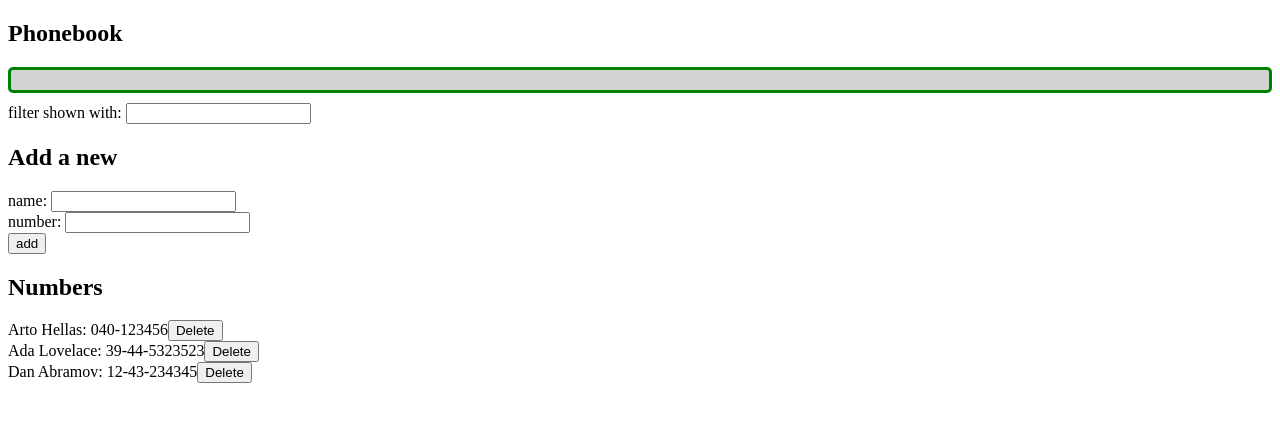
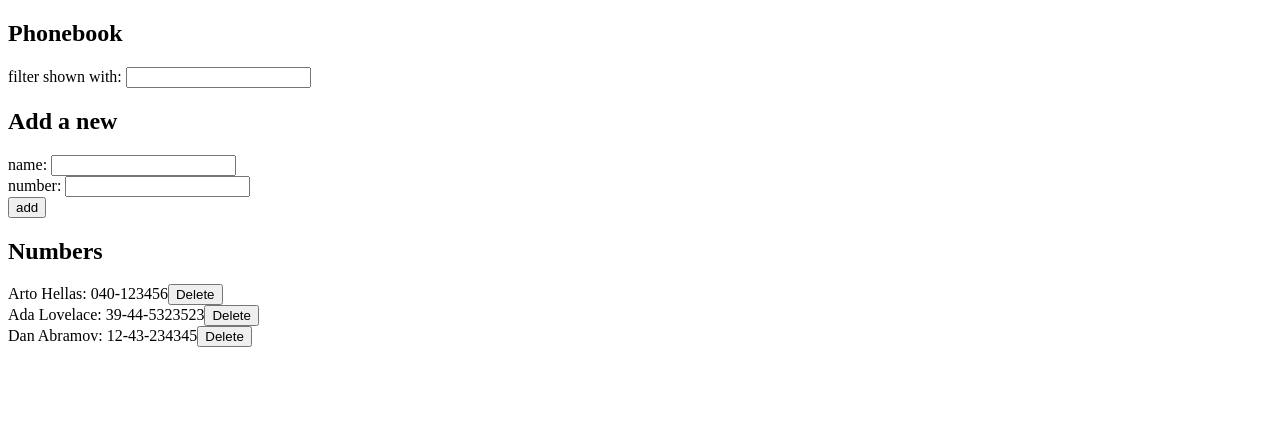
Before and after one commit to WaseemMansour/fsopen-course, a React (Vite) app in the folder part2/phonebook/: page / in a window 1280 px wide. Shown: the top 422 px of the page. Built offline with nearby package versions, Linux system fonts and the light colour scheme; data requests are answered from the project's data file.

Commit message:
fix initial message value

```diff
--- a/part2/phonebook/src/App.jsx
+++ b/part2/phonebook/src/App.jsx
@@ -9,7 +9,7 @@ const App = () => {
   const [newName, setNewName] = useState('')
   const [newPhoneNum, setNewPhoneNum] = useState('')
   const [filter, setFilter] = useState('');
-  const [notificationMessage, setNotificationMessage] = useState();
+  const [notificationMessage, setNotificationMessage] = useState(null);
   const [notificationType, setNotificationType] = useState('success');
 
   const [persons, setPersons] = useState([])
```
